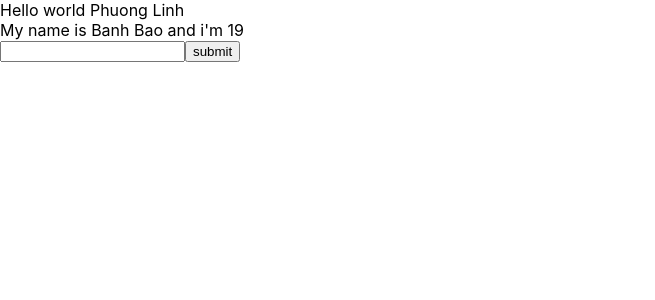
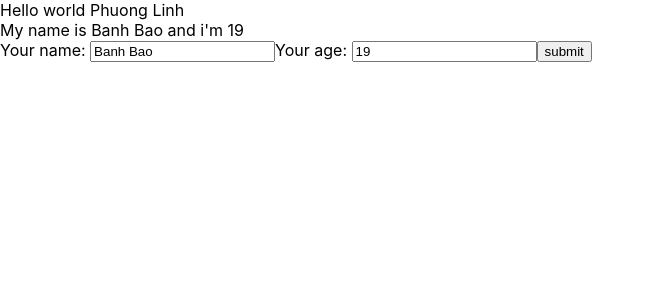
Before and after one commit to Dang-phuong-linh/test-demo-react, a React (Create React App) app: page / in a window 1280 px wide. Shown: the top 300 px of the page, without its empty margins (0-655 px from the left). Built offline with nearby package versions, Linux system fonts and the light colour scheme.

Commit message:
nesting component

```diff
--- a/src/components/MyComponent.js
+++ b/src/components/MyComponent.js
@@ -2,50 +2,13 @@
 //function component
 
 import React from "react";
+import UserInfo from "./UserInfo";
 class MyComponent extends React.Component {
-  state = {
-    name: "Banh Bao",
-    address: "Ha Noi",
-    age: 19,
-  };
-  handleClick(event) {
-    console.log("Click me button");
-
-    //merge state => react class
-    this.setState({
-      name: "Linh",
-      age: Math.floor(Math.random() * 100 + 1),
-    });
-    // this.setState({
-
-    // });
-  }
-
-  handleonMoverOver(event) {
-    // console.log(event.pageX);
-  }
-
-  handleOnChangeInput = (event) => {
-    this.setState({
-      name: event.target.value,
-    });
-  };
-  handleOnSubmit = (event) => {
-    event.preventDefault();
-    console.log(this.state); //in ra obj cua state
-  };
   //jsx
   render() {
     return (
       <div>
-        My name is {this.state.name} and i'm {this.state.age}
-        <form onSubmit={(event) => this.handleOnSubmit(event)}>
-          <input
-            type="text"
-            onChange={(event) => this.handleOnChangeInput(event)}
-          />
-          <button>submit</button>
-        </form>
+        <UserInfo></UserInfo>
       </div>
     );
   }
--- /dev/null
+++ b/src/components/UserInfo.js
@@ -0,0 +1,48 @@
+import React from "react";
+
+class userInfo extends React.Component {
+  state = {
+    name: "Banh Bao",
+    address: "Ha Noi",
+    age: 19,
+  };
+
+  handleOnChangeInput = (event) => {
+    this.setState({
+      name: event.target.value,
+    });
+  };
+
+  handleOnChangeAge = (event) => {
+    this.setState({
+      age: event.target.value,
+    });
+  };
+  handleOnSubmit = (event) => {
+    event.preventDefault();
+    console.log(this.state); //in ra obj cua state
+  };
+  render() {
+    return (
+      <div>
+        My name is {this.state.name} and i'm {this.state.age}
+        <form onSubmit={(event) => this.handleOnSubmit(event)}>
+          <label>Your name: </label>
+          <input
+            value={this.state.name}
+            type="text"
+            onChange={(event) => this.handleOnChangeInput(event)}
+          />
+          <label>Your age: </label>
+          <input
+            value={this.state.age}
+            type="text"
+            onChange={(event) => this.handleOnChangeAge(event)}
+          />
+          <button>submit</button>
+        </form>
+      </div>
+    );
+  }
+}
+export default userInfo;
```
